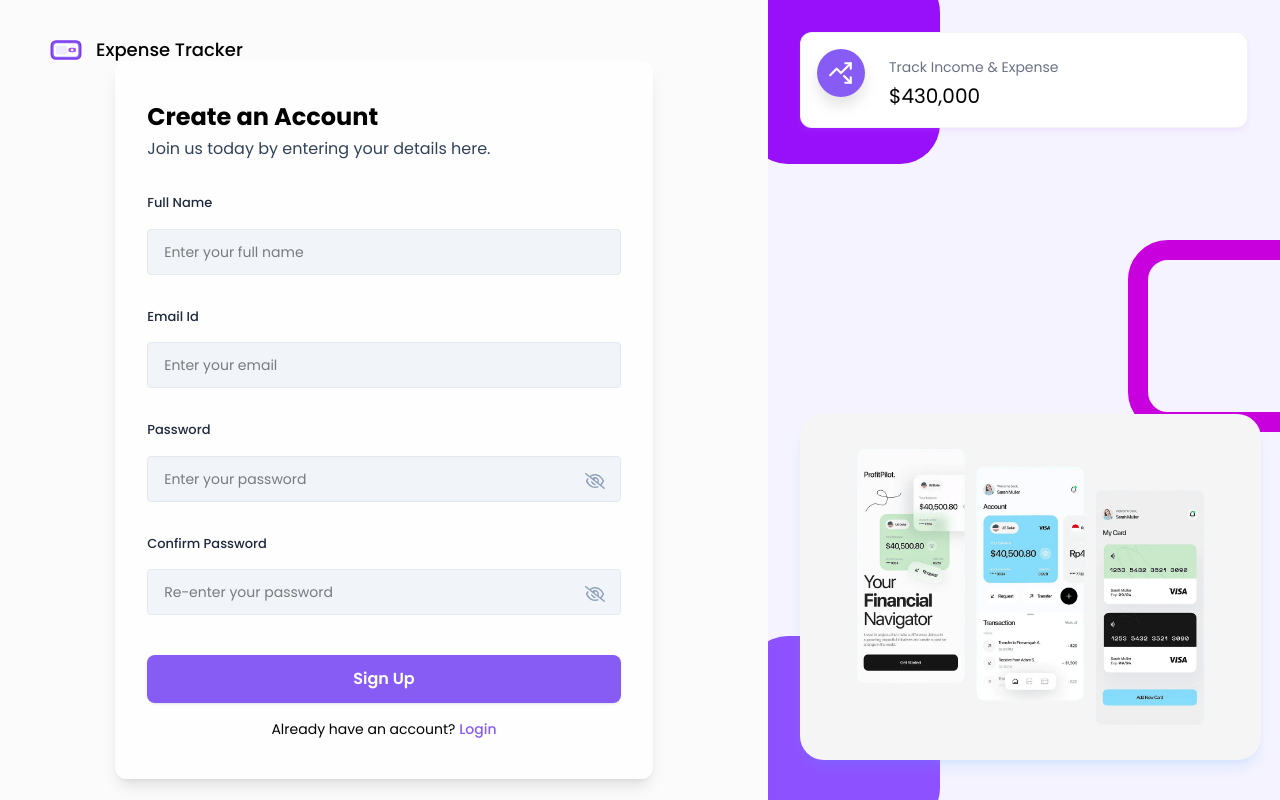
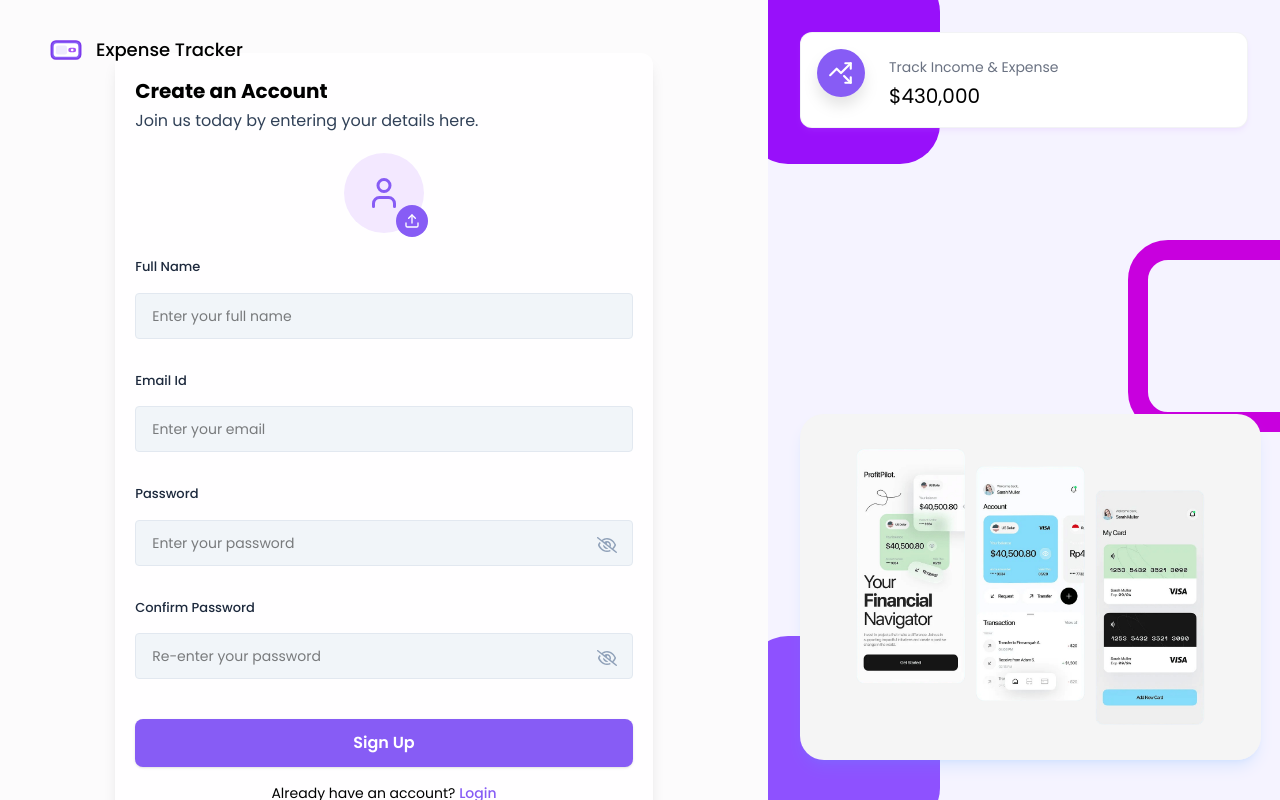
Before and after one commit to duttaanirban/Expense-Tracker, a React (Vite) app in the folder frontend/: page /signup in a window 1280 px wide. Built offline with nearby package versions, Linux system fonts and the light colour scheme; no server answers.

Commit message:
upload profilepic added in signup

```diff
--- /dev/null
+++ b/frontend/src/components/inputs/ProfilePicSelector.jsx
@@ -0,0 +1,61 @@
+import React, { useRef, useState } from 'react'
+import { LuUser, LuUpload, LuTrash } from 'react-icons/lu';
+
+const ProfilePicSelector = ({ image, setImage }) => {
+
+    const inputRef = useRef(null);
+    const [previewUrl, setPreviewUrl] = useState(null);
+
+    const handleImageChange = (e) => {
+        const file = e.target.files[0];
+        if (file) {
+            setImage(file);
+
+            const preview = URL.createObjectURL(file);
+            setPreviewUrl(preview);
+        }
+    };
+
+    const handleRemoveImage = () => {
+        setImage(null);
+        setPreviewUrl(null);
+    };
+
+    const onChooseFile = () => {
+        inputRef.current.click();
+    };
+    return (
+    <div className='flex justify-center mb-6'>
+        <input type="file" accept="image/*" ref={inputRef} onChange={handleImageChange} className="hidden" />
+
+        {!image ? (
+            <div className='w-20 h-20 flex items-center justify-center bg-purple-100 rounded-full relative'>
+                <LuUser className='text-4xl text-primary'/>
+                <button
+                    type='button'
+                    className='w-8 h-8 flex items-center justify-center bg-primary text-white rounded-full absolute -bottom-1 -right-1'
+                    onClick={onChooseFile}
+                >
+                <LuUpload className='cursor-pointer'/>
+                </button>
+            </div>
+        ) : (
+            <div className='relative'>
+                <img
+                 src={previewUrl}
+                 alt="Profile Pic"
+                 className='w-20 h-20 rounded-full object-cover' />
+                <button
+                    type='button'
+                    className='w-8 h-8 flex items-center justify-center bg-red-500 text-white rounded-full absolute -bottom-1 -right-1'
+                    onClick={handleRemoveImage}
+                >
+                <LuTrash className=''/>
+                </button>
+            </div>
+        )}
+    </div>
+  )
+}
+
+export default ProfilePicSelector
--- a/frontend/src/pages/Auth/SignUp.jsx
+++ b/frontend/src/pages/Auth/SignUp.jsx
@@ -3,9 +3,11 @@ import AuthLayout from "../../components/layouts/auth.layout.jsx";
 import { Link } from "react-router-dom";
 import Input from "../../components/inputs/Input.jsx";
 import { validateEmail } from "../../utils/helper.js";
+import ProfilePicSelector from "../../components/inputs/ProfilePicSelector.jsx";
 
 
 const SignUp = () => {
+  const [profilePic, setProfilePic] = useState(null);
   const [fullName, setFullName] = useState('');
   const [email, setEmail] = useState('');
   const [password, setPassword] = useState('');
@@ -44,11 +46,13 @@ const SignUp = () => {
 
   return (
     <AuthLayout>
-      <div className="lg:w-[70%] h-3/4 md:h-full flex flex-col justify-center mt-10">
-        <div className="bg-white/80 shadow-lg rounded-xl px-8 py-10 max-w-xl w-full mx-auto">
-          <h3 className="text-2xl font-bold text-black mb-1">Create an Account</h3>
-          <p className="text-slate-700 mb-8">Join us today by entering your details here.</p>
+      <div className="lg:w-[70%] flex flex-col justify-center mt-20">
+        <div className="bg-white/80 shadow-lg rounded-xl px-5 py-6 max-w-xl w-full mx-auto">
+          <h3 className="text-xl font-bold text-black mb-1">Create an Account</h3>
+          <p className="text-slate-700 mb-5">Join us today by entering your details here.</p>
           <form onSubmit={handleSignUp}>
+
+            <ProfilePicSelector image={profilePic} setImage={setProfilePic} />
             <Input
               value={fullName}
               onChange={(e) => setFullName(e.target.value)}
```
